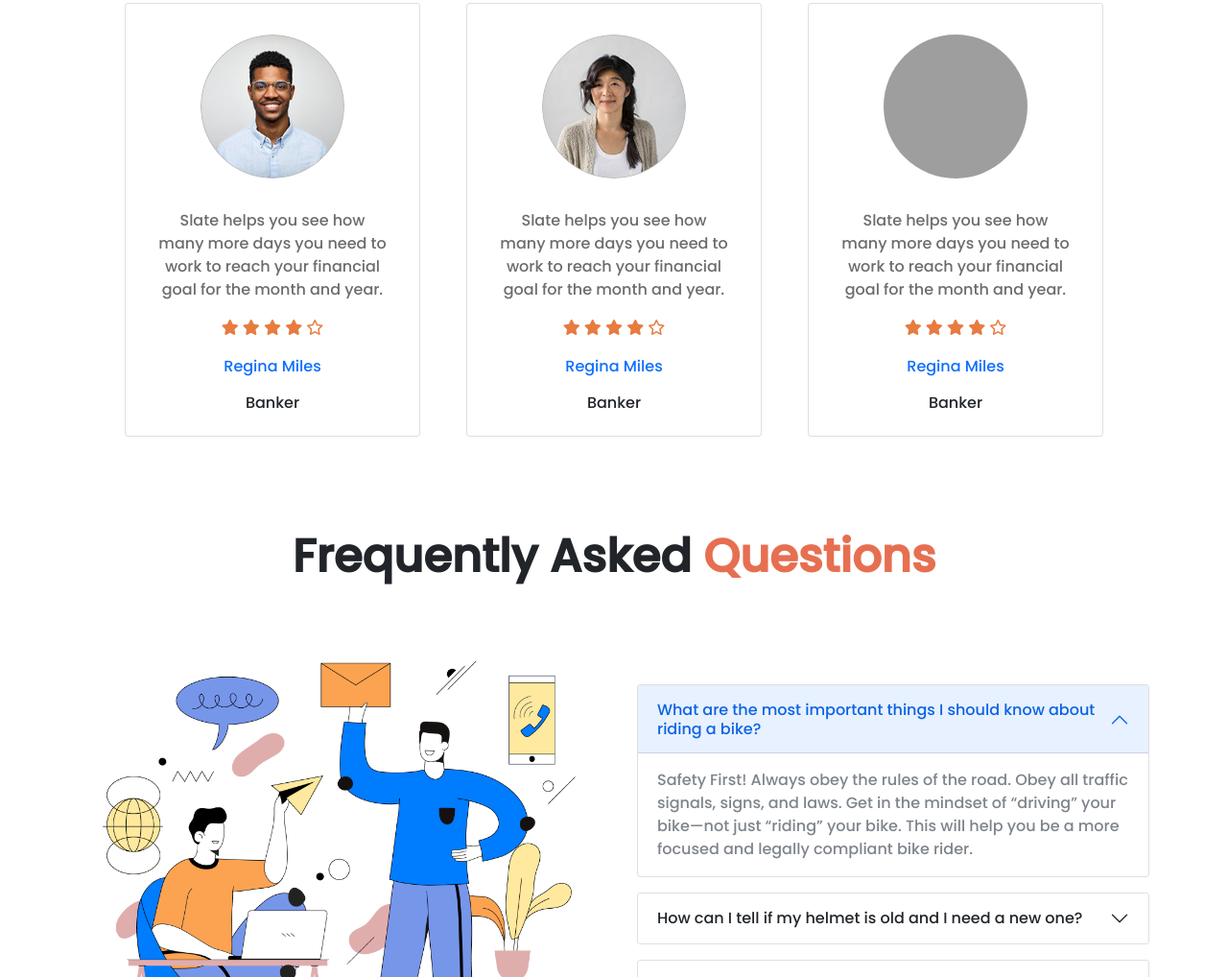
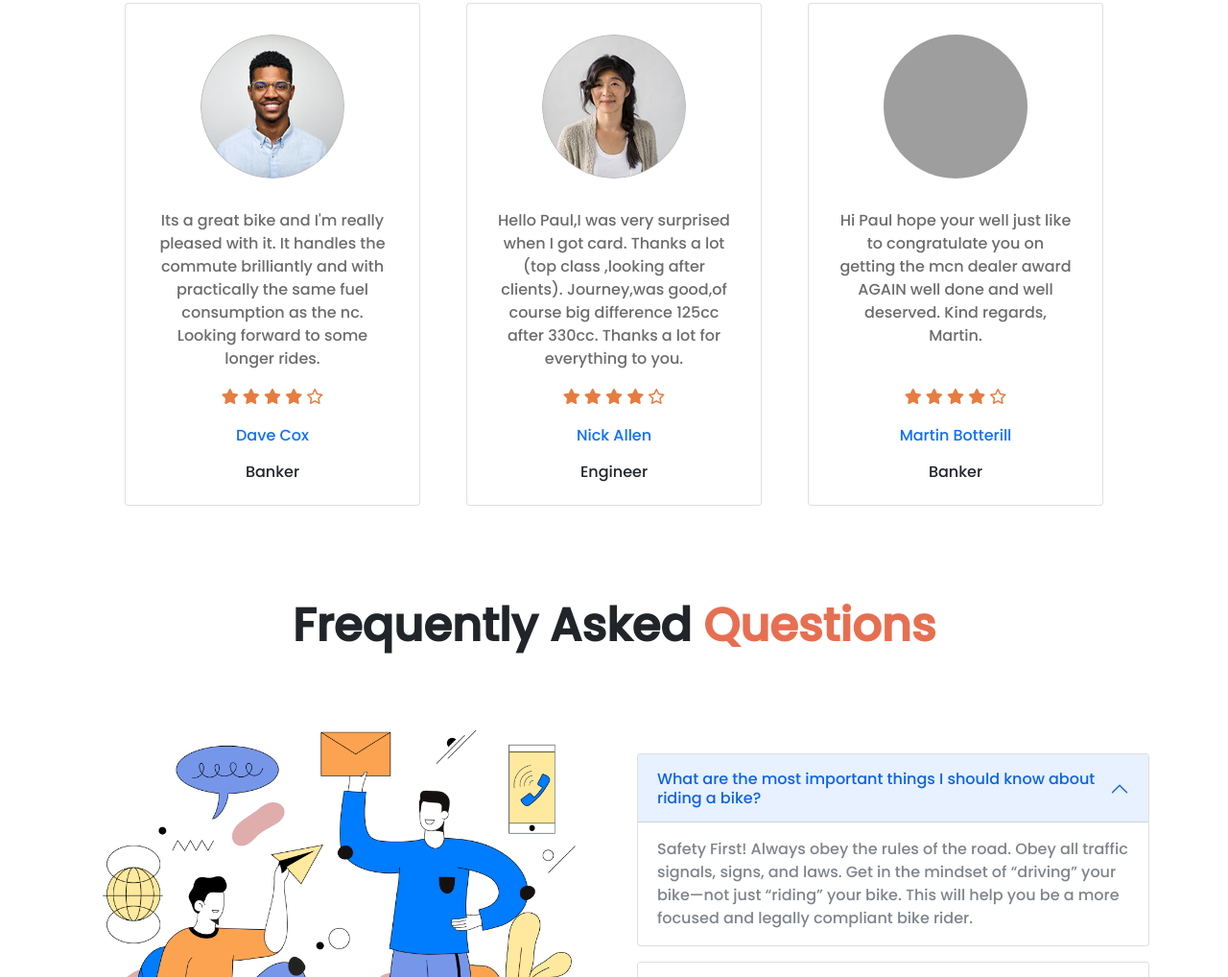
Before and after one commit to Pranta07/honda-cbr-bootstrap, a plain HTML site: page index.html in a window 1280 px wide. Shown: the part 1226-2244 px from the top of the page at 96% size. Drawn offline with nearby package versions, Linux system fonts and the light colour scheme; grey boxes are pictures that could not be loaded.

Commit message:
clients-review added

```diff
--- a/index.html
+++ b/index.html
@@ -306,9 +306,7 @@
                             />
                             <div class="card-body">
                                 <p class="card-text">
-                                    Slate helps you see how many more days you
-                                    need to work to reach your financial goal
-                                    for the month and year.
+                                    Its a great bike and I'm really pleased with it. It handles the commute brilliantly and with practically the same fuel consumption as the nc. Looking forward to some longer rides.
                                 </p>
                             </div>
                             <div>
@@ -318,7 +316,7 @@
                                 <i class="fas fa-star star-icon"></i>
                                 <i class="far fa-star star-icon"></i>
                             </div>
-                            <p class="text-primary pt-3">Regina Miles</p>
+                            <p class="text-primary pt-3">Dave Cox</p>
                             <h6>Banker</h6>
                         </div>
                     </div>
@@ -333,9 +331,7 @@
                             />
                             <div class="card-body">
                                 <p class="card-text">
-                                    Slate helps you see how many more days you
-                                    need to work to reach your financial goal
-                                    for the month and year.
+                                    Hello Paul,I was very surprised when I got card. Thanks a lot (top class ,looking after clients). Journey,was good,of course big difference 125cc after 330cc. Thanks a lot for everything to you.
                                 </p>
                             </div>
                             <div>
@@ -345,8 +341,8 @@
                                 <i class="fas fa-star star-icon"></i>
                                 <i class="far fa-star star-icon"></i>
                             </div>
-                            <p class="text-primary pt-3">Regina Miles</p>
-                            <h6>Banker</h6>
+                            <p class="text-primary pt-3">Nick Allen</p>
+                            <h6>Engineer</h6>
                         </div>
                     </div>
                     <div class="col">
@@ -360,9 +356,7 @@
                             />
                             <div class="card-body">
                                 <p class="card-text">
-                                    Slate helps you see how many more days you
-                                    need to work to reach your financial goal
-                                    for the month and year.
+                                    Hi Paul hope your well just like to congratulate you on getting the mcn dealer award AGAIN well done and well deserved. Kind regards, Martin.
                                 </p>
                             </div>
                             <div>
@@ -372,7 +366,7 @@
                                 <i class="fas fa-star star-icon"></i>
                                 <i class="far fa-star star-icon"></i>
                             </div>
-                            <p class="text-primary pt-3">Regina Miles</p>
+                            <p class="text-primary pt-3">Martin Botterill</p>
                             <h6>Banker</h6>
                         </div>
                     </div>
```
Also changed, not shown: images/brands/honda.jpg (deleted), images/brands/suzuki-logo.png (deleted).
